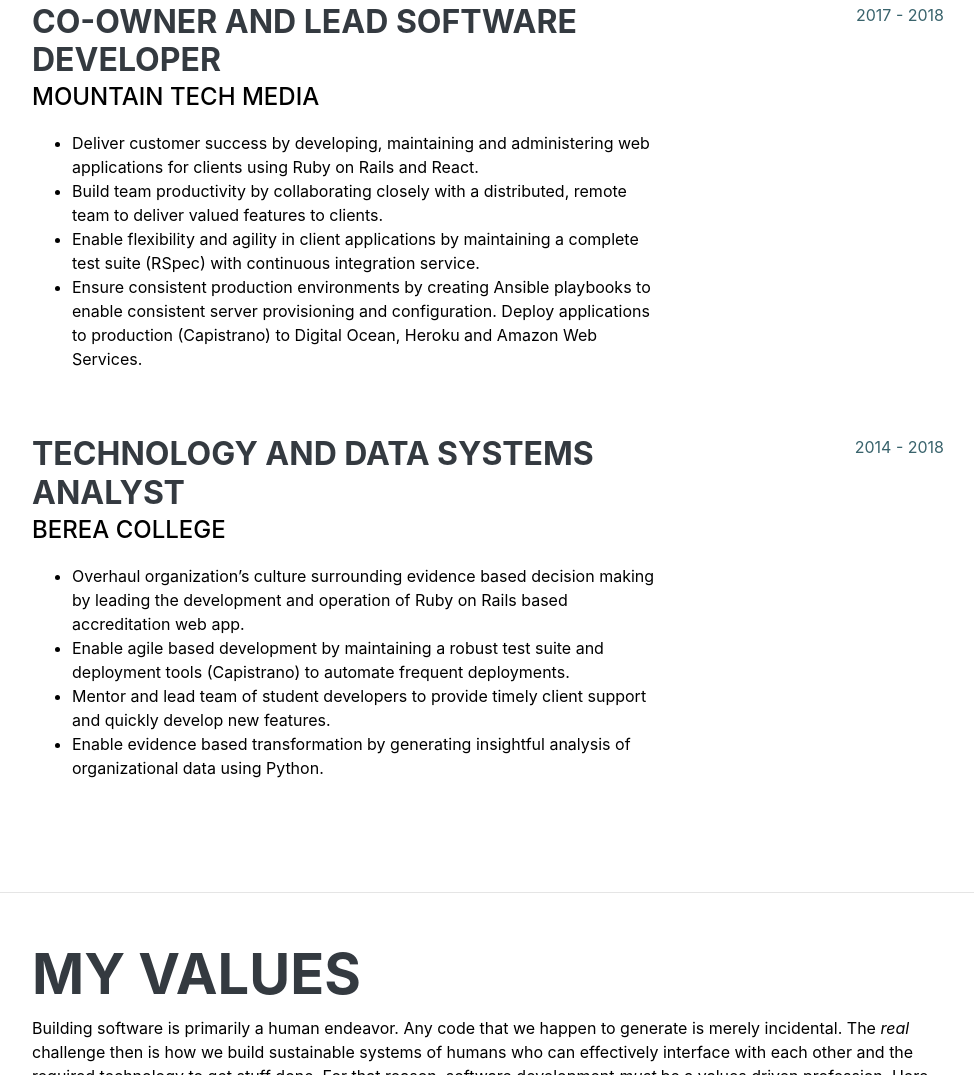
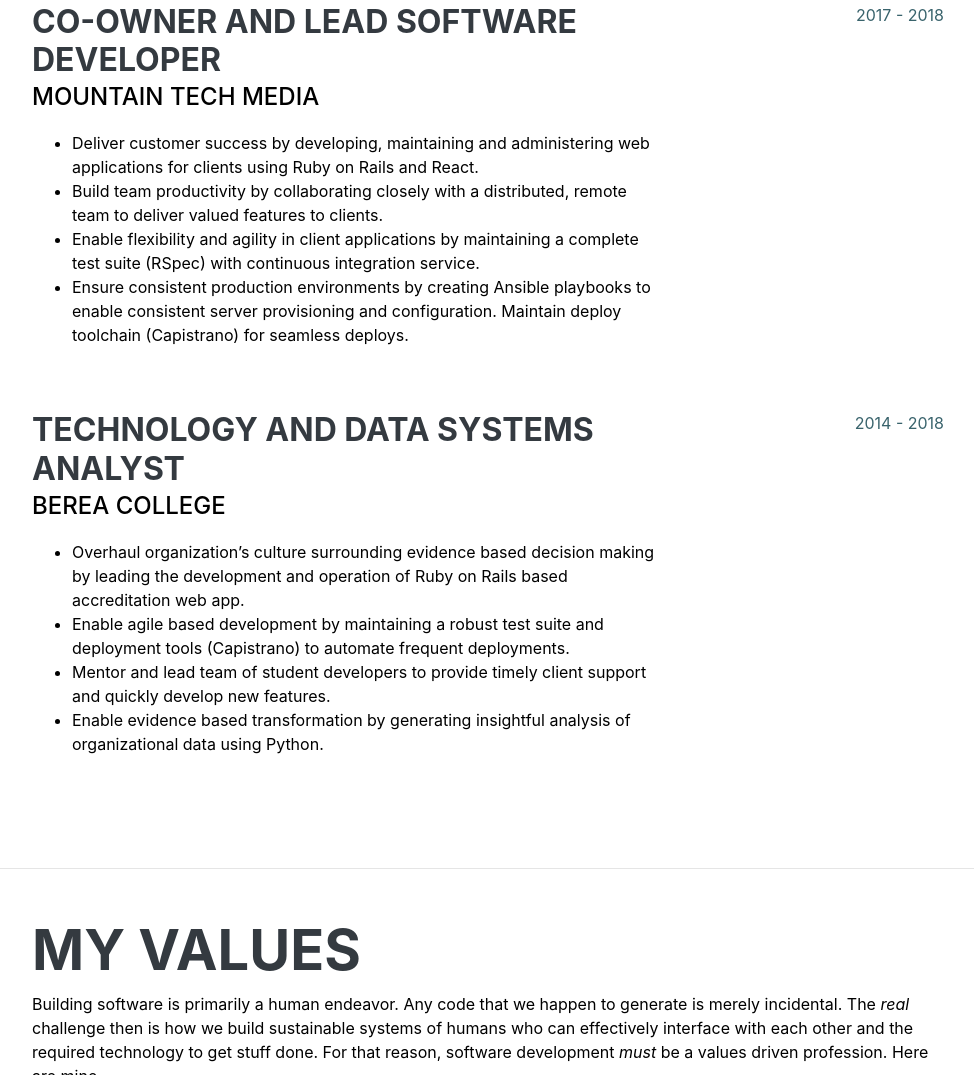
Before and after one commit to jstoebel/jstoebel_blog2, a Gatsby site: page / in a window 1280 px wide. Shown: the part 1476-2551 px from the top of the page, without its empty margins (288-1262 px from the left). Built offline with nearby package versions, Linux system fonts and the light colour scheme; Gatsby itself is replaced by a stand-in of ours; a web font is replaced by a local one.

Commit message:
fix more types

```diff
--- a/src/components/Experience.js
+++ b/src/components/Experience.js
@@ -24,7 +24,7 @@
         'Deliver customer success by developing, maintaining and administering web applications for clients using Ruby on Rails and React.',
         'Build team productivity by collaborating closely with a distributed, remote team to deliver valued features to clients.',
         'Enable flexibility and agility in client applications by maintaining a complete test suite (RSpec) with continuous integration service.',
-        'Ensure consistent production environments by creating Ansible playbooks to enable consistent server provisioning and configuration. Deploy applications to production (Capistrano) to Digital Ocean, Heroku and Amazon Web Services.',
+        'Ensure consistent production environments by creating Ansible playbooks to enable consistent server provisioning and configuration. Maintain deploy toolchain (Capistrano) for seamless deploys.',
       ],
     },
 
```
